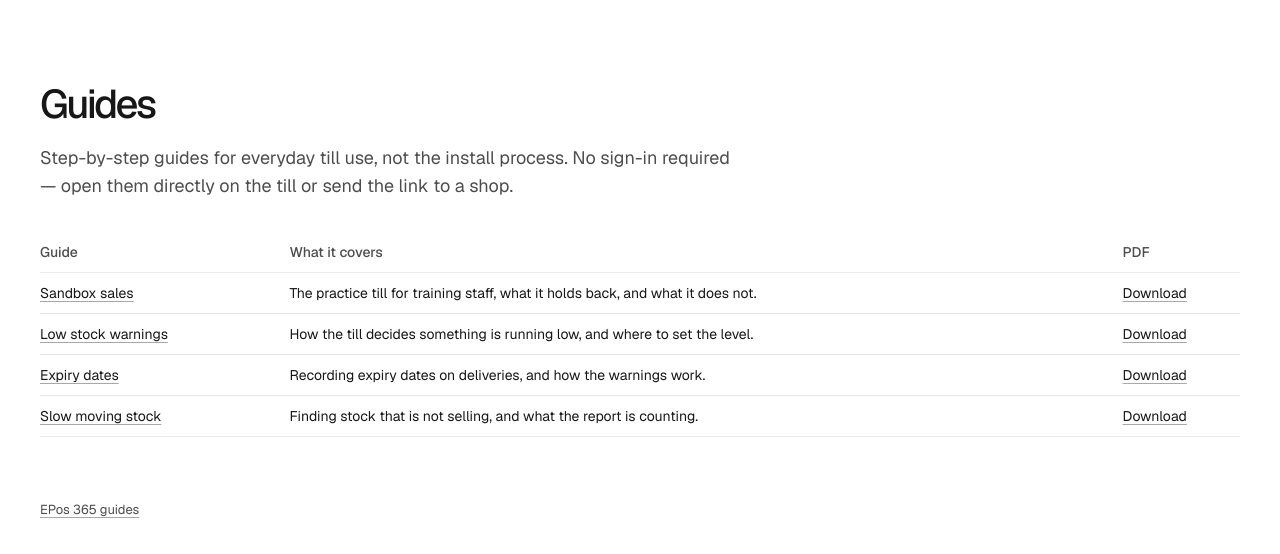
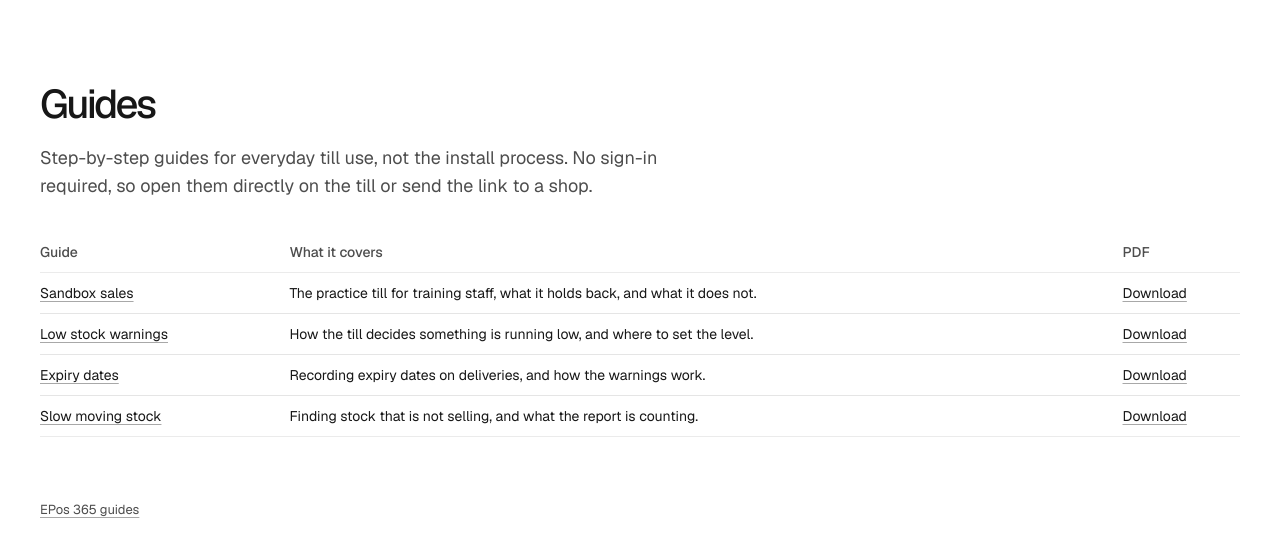
Before and after one commit to Epos-Local/epos-licensing, a Next.js app: page /docs in a window 1280 px wide. Shown: the top 554 px of the page. Built offline with nearby package versions, Linux system fonts and the light colour scheme.

Commit message:
Remove em dash from docs intro

```diff
--- a/src/app/docs/page.tsx
+++ b/src/app/docs/page.tsx
@@ -21,8 +21,8 @@ export default function DocsIndexPage() {
 
       <p className="vbg-lede vbg-span-7">
         Step-by-step guides for everyday till use, not the install process.
-        No sign-in required — open them directly on the till or send the link
-        to a shop.
+        No sign-in required, so open them directly on the till or send the
+        link to a shop.
       </p>
 
       <div className="vbg-table-wrap vbg-span-12">
```
